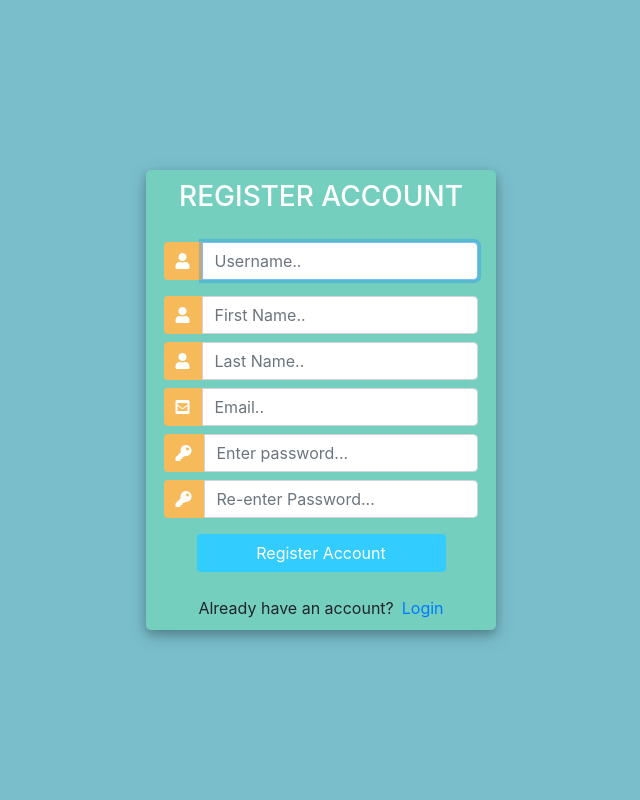
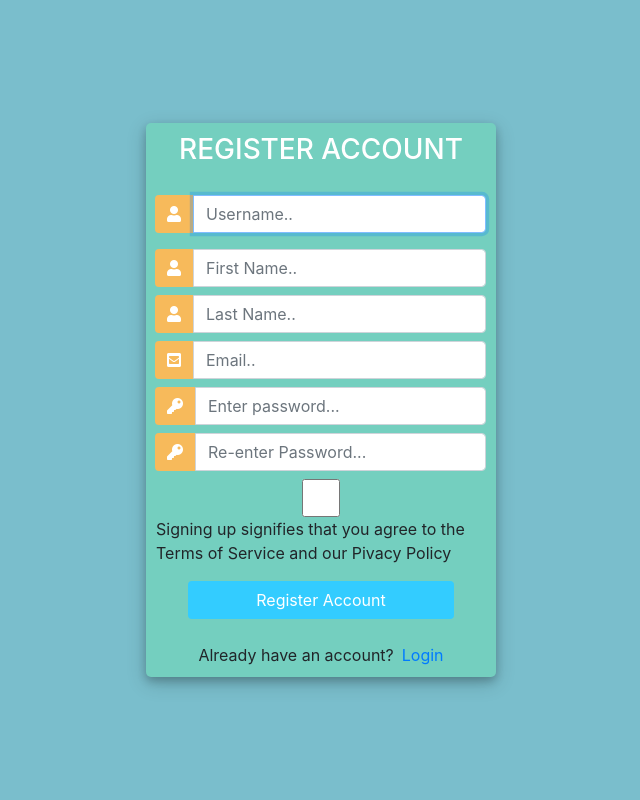
Before and after one commit to Hupperich-Manuel/Smart_Tourism, a Django app: page /home/register in a window 1280 px wide. Shown: the part 86-886 px from the top of the page, without its empty margins (319-959 px from the left). Run offline with Django 4.2, Linux system fonts and the light colour scheme; some libraries are stand-ins or nearby versions.

Commit message:
privacy policy

```diff
--- a/home/templates/registration/register.html
+++ b/home/templates/registration/register.html
@@ -125,6 +125,10 @@
 							{{form.password2}}
 						</div>
 
+						<div class="input-group mb-2">
+							<input type = "checkbox"> Signing up signifies that you agree to the Terms of Service and our Pivacy Policy
+						</div>
+
 				   		<div class="d-flex justify-content-center mt-3 login_container">
 				 			<input class="btn login_btn" type="submit" value="Register Account">
 				   		</div>
```
